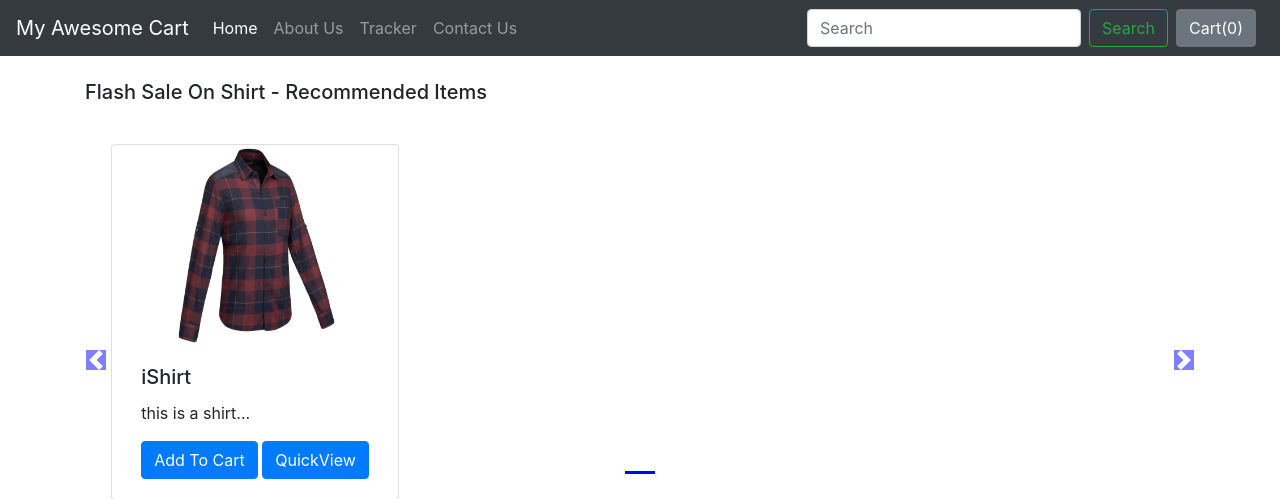
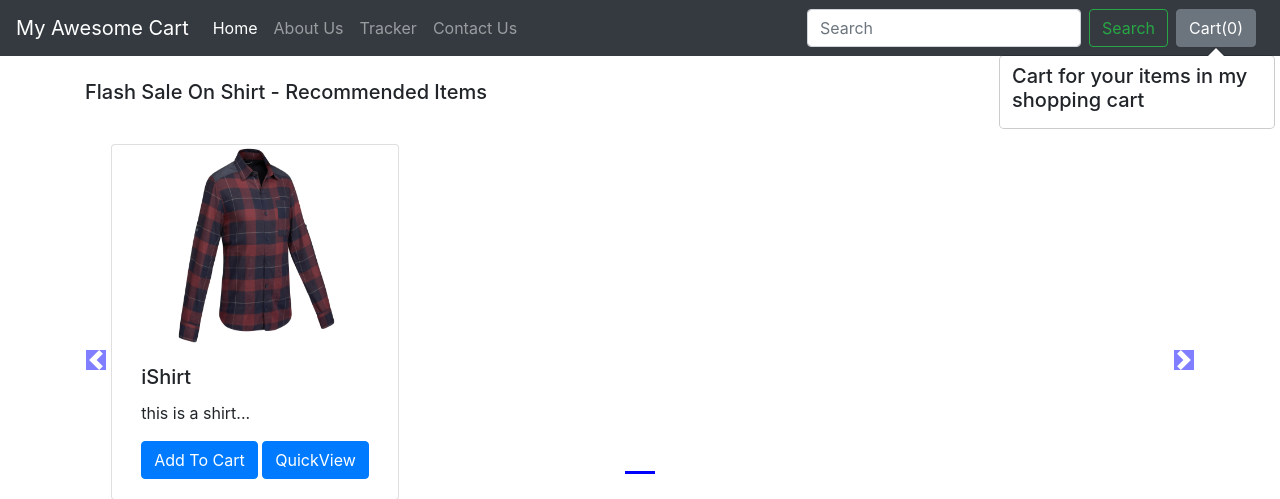
Before and after one commit to Deepanshu-Rohilla/Django-Ecommerce, a Django app: page /shop/ in a window 1280 px wide. Shown: the top 499 px of the page. Run offline with Django 3.2, Linux system fonts and the light colour scheme; data comes from the database, SQL or seed files in the repository; some libraries are stand-ins or nearby versions.

Commit message:
changes in cart popover

```diff
--- a/mykart/shop/templates/shop/index.html
+++ b/mykart/shop/templates/shop/index.html
@@ -54,13 +54,12 @@ padding-right: 0;
                         <div class="card align-items-center" style="width: 18rem;">
                             <img src='/media/{{i.image}}' class="card-img-top" alt="...">
                             <div class="card-body">
-                <h5 class="card-title">{{i.product_name}}</h5>
+                                <h5 class="card-title" id="namepr{{i.id}}">{{i.product_name}}</h5>
                                 <p class="card-text">{{i.desc|slice:"0:53"}}...</p>
                                 <span id="divpr{{i.id}}" class="divpr">
                                     <button id="pr{{i.id}}" class="btn btn-primary cart">Add To Cart</button>
                                 </span>
-                <a href="/shop/products/{{i.id}}"><button id="qv{{i.id}}"
-                    class="btn btn-primary cart">QuickView</button></a>
+                                <a href="/shop/products/{{i.id}}"><button id="qv{{i.id}}" class="btn btn-primary cart">QuickView</button></a>
                             </div>
                         </div>
                     </div>
@@ -85,6 +84,7 @@ padding-right: 0;
 {% endblock %}
 {% block js %}
 <script>
+// Find out the cart items from localStorage
 if (localStorage.getItem('cart') == null) {
     var cart = {};
 } else {
@@ -92,7 +92,8 @@ padding-right: 0;
     document.getElementById('cart').innerHTML = Object.keys(cart).length;
     updateCart(cart);
 }
-  $('.cart').click(function () {
+// If the add to cart button is clicked, add/increment the item
+$('.cart').click(function() {
     var idstr = this.id.toString();
     if (cart[idstr] != undefined) {
         cart[idstr] = cart[idstr] + 1;
@@ -102,25 +103,46 @@ padding-right: 0;
     updateCart(cart);
 
 });
+//Add Popover to cart
 $('#popcart').popover();
-  document.getElementById("popcart").setAttribute('data-content', '<h5>Cart for your items in my shopping cart</h5>');
+updatePopover(cart);
+function updatePopover(cart)
+{
+    console.log('We are inside updatePopover');
+    var popStr = "";
+    popStr = popStr + "<h5> Cart for your items in my shopping cart </h5><div class='mx-2 my-2'>";
+    var i = 1;
+    for (var item in cart){
+        popStr = popStr + "<b>" + i + "</b>. ";
+        popStr = popStr + document.getElementById('name' + item).innerHTML.slice(0, 19) + "... Qty: " + cart[item] + '<br>';
+        i = i+1;
+    }
+    popStr = popStr + "</div>"
+    console.log(popStr);
+    document.getElementById('popcart').setAttribute('data-content', popStr);
+    $('#popcart').popover('show');
+}
 function updateCart(cart) {
+    var sum = 0;
     for (var item in cart) {
+        sum = sum + cart[item];
         document.getElementById('div' + item).innerHTML = "<button id='minus" + item + "' class='btn btn-primary minus'>-</button> <span id='val" + item + "''>" + cart[item] + "</span> <button id='plus" + item + "' class='btn btn-primary plus'> + </button>";
     }
     localStorage.setItem('cart', JSON.stringify(cart));
-    document.getElementById('cart').innerHTML = Object.keys(cart).length;
+    document.getElementById('cart').innerHTML = sum;
     console.log(cart);
+    updatePopover(cart);
 }
-  $('.divpr').on("click", "button.minus", function () {
-    a = this.id.slice(7);
+// If plus or minus button is clicked, change the cart as well as the display value
+$('.divpr').on("click", "button.minus", function() {
+    a = this.id.slice(7, );
     cart['pr' + a] = cart['pr' + a] - 1;
     cart['pr' + a] = Math.max(0, cart['pr' + a]);
     document.getElementById('valpr' + a).innerHTML = cart['pr' + a];
     updateCart(cart);
 });
-  $('.divpr').on("click", "button.plus", function () {
-    a = this.id.slice(6);
+$('.divpr').on("click", "button.plus", function() {
+    a = this.id.slice(6, );
     cart['pr' + a] = cart['pr' + a] + 1;
     document.getElementById('valpr' + a).innerHTML = cart['pr' + a];
     updateCart(cart);
```
Lines whose indentation alone changed are shown as unchanged.
